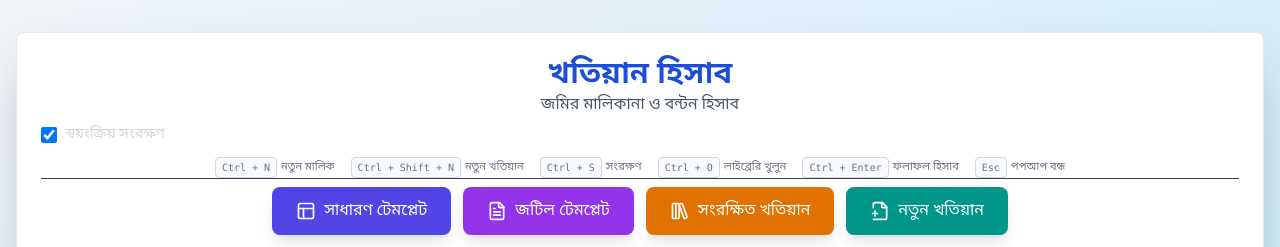
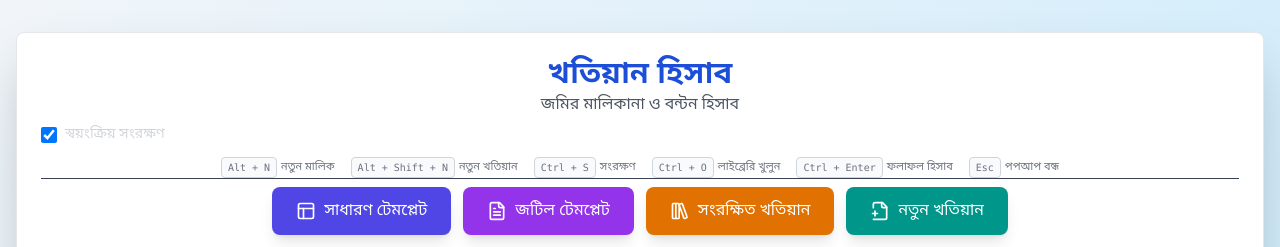
Before and after one commit to shoieb-dev/bengal-land-share-calculator, a Next.js app: page / in a window 1280 px wide. Shown: the top 247 px of the page. Built offline with nearby package versions, Linux system fonts and the light colour scheme.

Commit message:
fix: update keyboard shortcuts

```diff
--- a/src/components/khatian/KhatiyanCalculator.tsx
+++ b/src/components/khatian/KhatiyanCalculator.tsx
@@ -552,7 +552,7 @@ export default function KhatiyanCalculator() {
     setErrors([]);
   };
 
-  // ─── Wire keyboard-shortcut actions (Ctrl+N / Ctrl+Shift+N / Ctrl+S / Ctrl+O / Ctrl+Enter / Esc) ───
+  // ─── Wire keyboard-shortcut actions (Alt+N / Alt+Shift+N / Ctrl+S / Ctrl+O / Ctrl+Enter / Esc) ───
   useEffect(() => {
     shortcutActionRef.current = (action: string) => {
       if (action === "new-owner") {
--- a/src/components/khatian/ShortcutHints.tsx
+++ b/src/components/khatian/ShortcutHints.tsx
@@ -1,8 +1,8 @@
 "use client";
 
 const HINTS: { keys: string; label: string }[] = [
-  { keys: "Ctrl + N", label: "নতুন মালিক" },
-  { keys: "Ctrl + Shift + N", label: "নতুন খতিয়ান" },
+  { keys: "Alt + N", label: "নতুন মালিক" },
+  { keys: "Alt + Shift + N", label: "নতুন খতিয়ান" },
   { keys: "Ctrl + S", label: "সংরক্ষণ" },
   { keys: "Ctrl + O", label: "লাইব্রেরি খুলুন" },
   { keys: "Ctrl + Enter", label: "ফলাফল হিসাব" },
--- a/src/hooks/useKeyboardShortcutsLayer.tsx
+++ b/src/hooks/useKeyboardShortcutsLayer.tsx
@@ -28,13 +28,13 @@ export function KeyboardShortcutsLayer() {
 
     // Fast navigation
     {
-      ctrlKey: true,
+      altKey: true,
       key: "N",
       description: "নতুন মালিক (New Owner)",
       action: () => dispatchShortcut("new-owner"),
     },
     {
-      ctrlKey: true,
+      altKey: true,
       shiftKey: true,
       key: "N",
       description: "নতুন খতিয়ান (New Khatiyan)",
```
Also changed, not shown: 1 other file (tests, documents, lock files or other folders).
